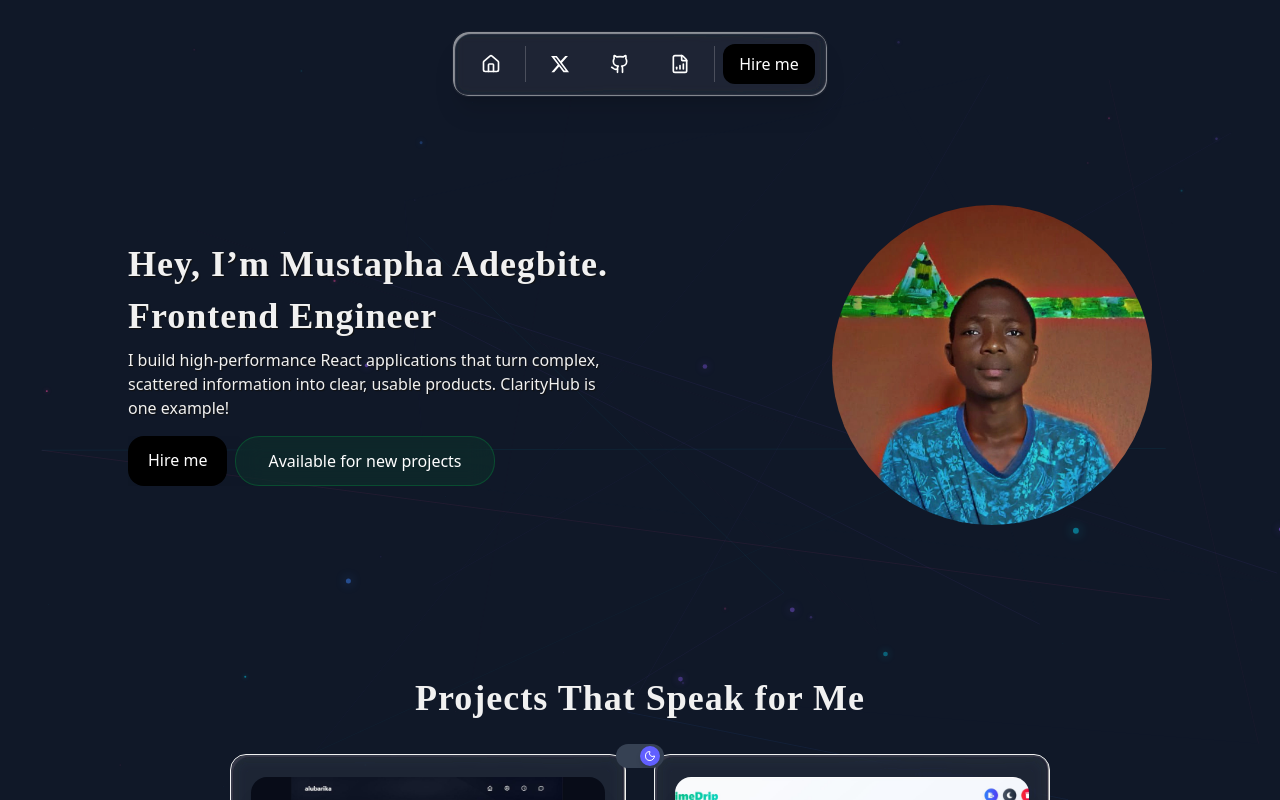
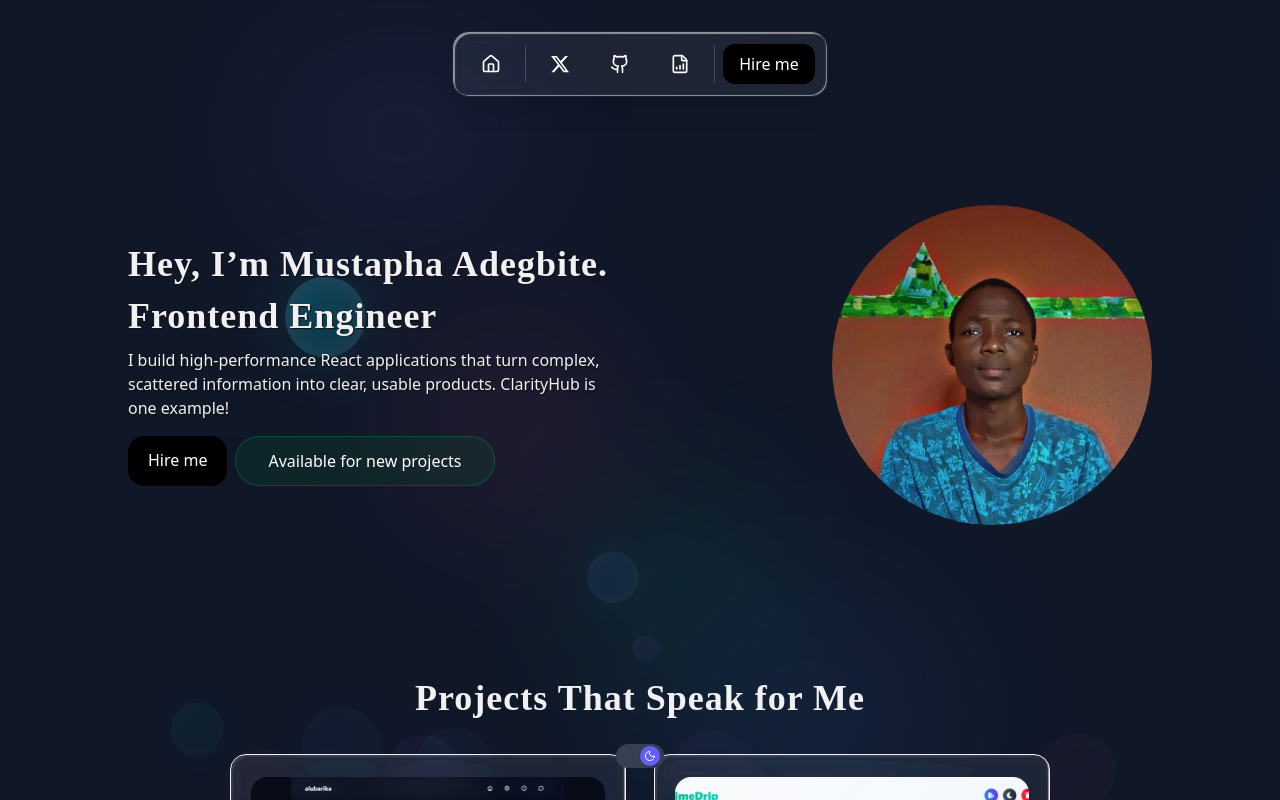
Before and after one commit to Genius-mu/portfolio.me, a React (Vite) app: page / in a window 1280 px wide. Both pictures are taken after a click on the button "Toggle dark mode". Shown: the top 800 px of the page. Built offline with nearby package versions, Linux system fonts and the light colour scheme; a web font is replaced by a local one.

Commit message:
portfolio

```diff
--- a/src/Home.jsx
+++ b/src/Home.jsx
@@ -10,46 +10,65 @@
 // const Home = () => {
 //   const { dark } = useContext(ThemeTog);
 
-//   // Generate consistent random values for each orb
-//   const orbs = [...Array(20)].map((_, i) => ({
-//     color: ["#3b82f6", "#8b5cf6", "#06b6d4"][i % 3],
-//     size: Math.random() * 400 + 150,
-//     startX: Math.random() * 100,
-//     startY: Math.random() * 100,
-//     moveX: Math.random() * 200 - 100,
-//     moveY: Math.random() * 200 - 100,
-//     duration: Math.random() * 15 + 15,
+//   // Generate Matrix-style falling code streams
+//   const codeStreams = [...Array(40)].map((_, i) => ({
+//     color: ["#00ff41", "#008f11", "#00ff41"][i % 3], // Matrix green variations
+//     startX: i * 2.5 + Math.random() * 2, // Evenly distributed columns
+//     duration: Math.random() * 3 + 2, // Falling speed
+//     delay: Math.random() * 5,
+//     length: Math.random() * 30 + 10, // Trail length
 //   }));
+
+//   // Random characters for the Matrix effect
+//   const matrixChars =
+//     "01アイウエオカキクケコサシスセソタチツテトナニヌネノハヒフヘホマミムメモヤユヨラリルレロワヲン";
+//   const getRandomChar = () =>
+//     matrixChars[Math.floor(Math.random() * matrixChars.length)];
 
 //   return (
 //     <div className="relative">
-//       {/* Animated background - only shows in dark mode */}
+//       {/* Matrix-style falling code animation - only shows in dark mode */}
 //       {dark && (
 //         <div className="fixed inset-0 overflow-hidden pointer-events-none z-0">
-//           {orbs.map((orb, i) => (
-//             <motion.div
+//           {codeStreams.map((stream, i) => (
+//             <div
 //               key={i}
-//               className="absolute rounded-full mix-blend-screen filter blur-3xl"
+//               className="absolute top-0 overflow-hidden"
 //               style={{
-//                 background: `radial-gradient(circle, ${orb.color} 0%, transparent 70%)`,
-//                 width: orb.size,
-//                 height: orb.size,
-//                 left: `${orb.startX}%`,
-//                 top: `${orb.startY}%`,
+//                 left: `${stream.startX}%`,
 //               }}
-//               animate={{
-//                 x: [0, orb.moveX, 0],
-//                 y: [0, orb.moveY, 0],
-//                 scale: [1, 1.3, 1],
-//                 opacity: [0.15, 0.25, 0.15],
-//               }}
-//               transition={{
-//                 duration: orb.duration,
-//                 repeat: Infinity,
-//                 ease: "easeInOut",
-//               }}
-//             />
+//             >
+//               {/* Create multiple characters in each stream */}
+//               {[...Array(Math.floor(stream.length))].map((_, charIndex) => (
+//                 <motion.div
+//                   key={`${i}-${charIndex}`}
+//                   className="font-mono text-sm font-bold overflow-hidden"
+//                   style={{
+//                     color: charIndex === 0 ? "#ffffff" : stream.color, // White leading character
+//                     textShadow:
+//                       charIndex === 0
+//                         ? `0 0 10px #00ff41, 0 0 20px #00ff41`
+//                         : `0 0 5px ${stream.color}`,
+//                     opacity: 1 - charIndex / stream.length, // Fade as it goes down
+//                   }}
+//                   animate={{
+//                     y: [-50, window.innerHeight + 50],
+//                   }}
+//                   transition={{
+//                     duration: stream.duration,
+//                     repeat: Infinity,
+//                     ease: "linear",
+//                     delay: stream.delay + charIndex * 0.05,
+//                   }}
+//                 >
+//                   {getRandomChar()}
+//                 </motion.div>
+//               ))}
+//             </div>
 //           ))}
+
+//           {/* Overlay gradient for better readability */}
+//           <div className="absolute inset-0 bg-gradient-to-b from-black/20 via-transparent to-black/20" />
 //         </div>
 //       )}
 
@@ -67,6 +86,10 @@
 
 // export default Home;
 
+
+
+
+
 import Hero from "./components/Hero";
 import Section2 from "./components/Section2";
 import Section3 from "./components/Section3";
@@ -79,76 +102,79 @@ import { ThemeTog } from "./App";
 const Home = () => {
   const { dark } = useContext(ThemeTog);
 
-  // Generate consistent random values for each particle
-  const particles = [...Array(80)].map((_, i) => ({
-    color: ["#3b82f6", "#8b5cf6", "#06b6d4", "#ec4899"][i % 4],
-    size: Math.random() * 6 + 2,
+  // Generate bubbles with varying sizes and speeds
+  const bubbles = [...Array(25)].map((_, i) => ({
+    color: ["#3b82f680", "#8b5cf680", "#06b6d480", "#ec489980"][i % 4],
+    size: Math.random() * 80 + 30,
     startX: Math.random() * 100,
-    startY: Math.random() * 100,
-    moveX: Math.random() * 300 - 150,
-    moveY: Math.random() * 300 - 150,
-    duration: Math.random() * 20 + 1,
-    delay: Math.random() * 2,
+    startY: 100 + Math.random() * 20, // Start below viewport
+    floatHeight: Math.random() * 120 + 80, // How high it floats
+    duration: Math.random() * 15 + 10,
+    delay: Math.random() * 5,
+    drift: Math.random() * 40 - 20, // Horizontal drift
   }));
 
   return (
     <div className="relative">
-      {/* Particle animation background - only shows in dark mode */}
+      {/* Floating bubbles background - only shows in dark mode */}
       {dark && (
         <div className="fixed inset-0 overflow-hidden pointer-events-none z-0">
-          {particles.map((particle, i) => (
+          {bubbles.map((bubble, i) => (
             <motion.div
               key={i}
               className="absolute rounded-full"
               style={{
-                backgroundColor: particle.color,
-                width: particle.size,
-                height: particle.size,
-                left: `${particle.startX}%`,
-                top: `${particle.startY}%`,
-                boxShadow: `0 0 ${particle.size * 2}px ${particle.color}`,
+                background: `radial-gradient(circle at 30% 30%, ${bubble.color.replace("80", "cc")}, ${bubble.color})`,
+                width: bubble.size,
+                height: bubble.size,
+                left: `${bubble.startX}%`,
+                bottom: `-${bubble.size}px`,
+                boxShadow: `0 0 ${bubble.size * 0.8}px ${bubble.color}, inset 0 0 ${bubble.size * 0.3}px rgba(255, 255, 255, 0.3)`,
+                border: "1px solid rgba(255, 255, 255, 0.1)",
               }}
               animate={{
-                x: [0, particle.moveX, 0],
-                y: [0, particle.moveY, 0],
-                opacity: [0, 0.6, 0],
-                scale: [0, 1, 0],
+                y: [
+                  `0vh`,
+                  `-${bubble.floatHeight}vh`,
+                  `-${bubble.floatHeight + 20}vh`,
+                ],
+                x: [0, bubble.drift, bubble.drift * 1.5],
+                opacity: [0, 0.7, 0],
+                scale: [0.8, 1, 0.9],
               }}
               transition={{
-                duration: particle.duration,
+                duration: bubble.duration,
                 repeat: Infinity,
                 ease: "easeInOut",
-                delay: particle.delay,
+                delay: bubble.delay,
               }}
             />
           ))}
 
-          {/* Connection lines between nearby particles */}
-          <svg className="absolute inset-0 w-full h-full">
-            {particles.slice(0, 30).map((particle, i) => {
-              const nextParticle = particles[(i + 1) % 30];
-              return (
-                <motion.line
-                  key={`line-${i}`}
-                  x1={`${particle.startX}%`}
-                  y1={`${particle.startY}%`}
-                  x2={`${nextParticle.startX}%`}
-                  y2={`${nextParticle.startY}%`}
-                  stroke={particle.color}
-                  strokeWidth="0.5"
+          {/* Add subtle background glow orbs */}
+          {[...Array(5)].map((_, i) => (
+            <motion.div
+              key={`glow-${i}`}
+              className="absolute rounded-full filter blur-3xl"
+              style={{
+                background: `radial-gradient(circle, ${["#3b82f6", "#8b5cf6", "#06b6d4", "#ec4899", "#10b981"][i]} 0%, transparent 70%)`,
+                width: Math.random() * 300 + 200,
+                height: Math.random() * 300 + 200,
+                left: `${Math.random() * 100}%`,
+                top: `${Math.random() * 100}%`,
+              }}
               animate={{
-                    opacity: [0, 0.15, 0],
+                x: [0, Math.random() * 100 - 50, 0],
+                y: [0, Math.random() * 100 - 50, 0],
+                opacity: [0.1, 0.2, 0.1],
               }}
               transition={{
-                    duration: particle.duration,
+                duration: Math.random() * 20 + 15,
                 repeat: Infinity,
                 ease: "easeInOut",
-                    delay: particle.delay,
               }}
             />
-              );
-            })}
-          </svg>
+          ))}
         </div>
       )}
 
```
Lines whose indentation alone changed are shown as unchanged.
